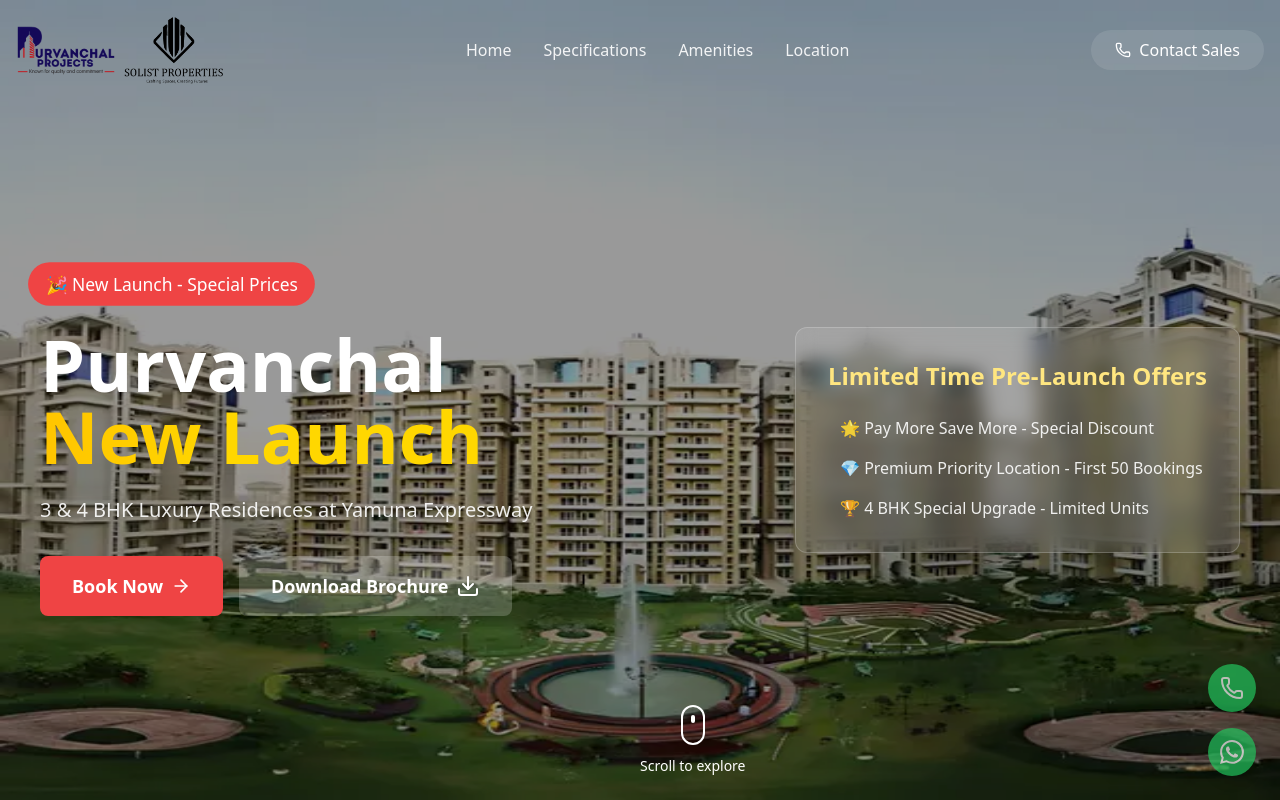
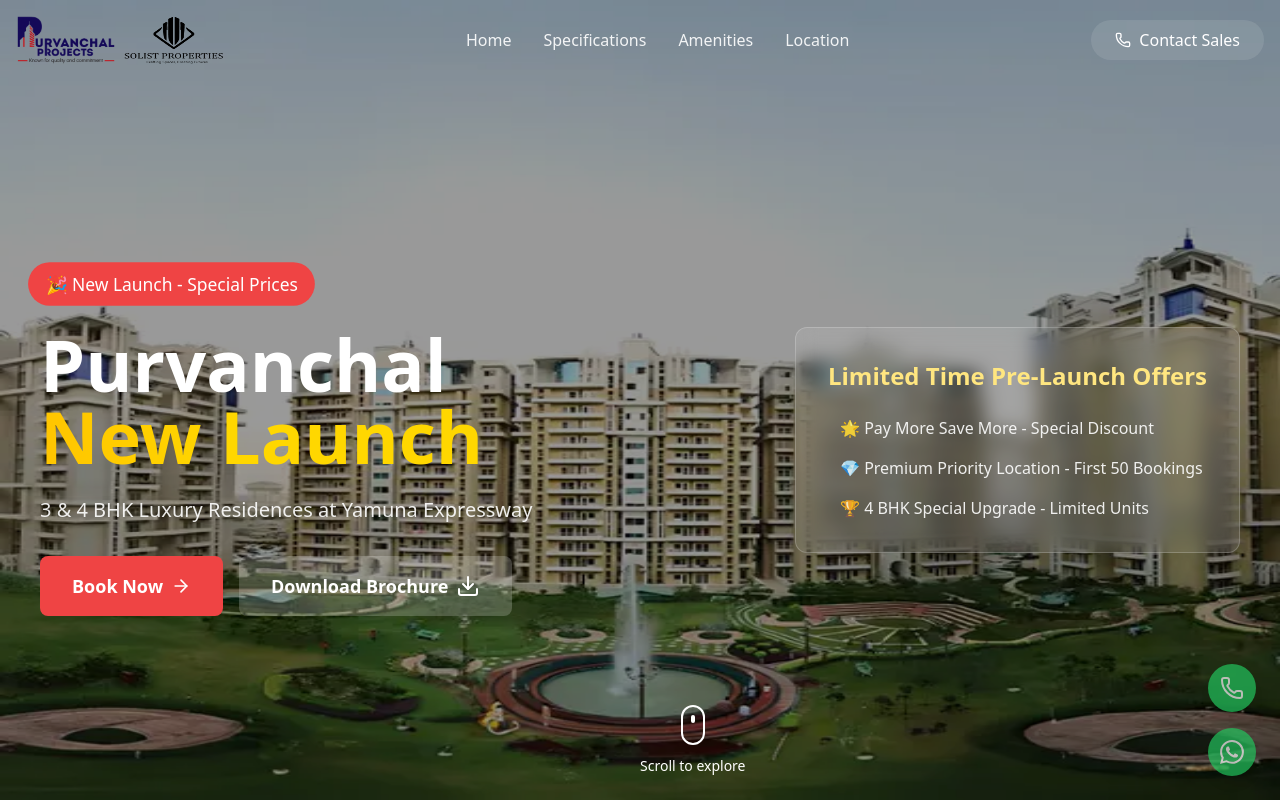
Before and after one commit to gymsewa/purvanchal_Client, a Next.js app in the folder purvanchal_city/: page / in a window 1280 px wide. Shown: the top 800 px of the page. Built offline with nearby package versions, Linux system fonts and the light colour scheme.

Commit message:
fixes in image

```diff
--- a/purvanchal_city/src/app/components/navbar.jsx
+++ b/purvanchal_city/src/app/components/navbar.jsx
@@ -29,8 +29,8 @@
         <div className="flex items-center justify-between">
           <Link href="/" className="flex items-center space-x-2">
             {/* <span className={`font-bold text-xl ${scrolled ? "text-primary" : "text-white"}`}>Purvanchal</span> */}
-            <Image src="/purvanchal-logo.png" alt="Solist Logo" width={100} height={100} />
-            <Image src="/BLACK LOGO-01.png" alt="Solist Logo" width={100} height={100} />
+            <Image src="/purvanchal-logo.png" alt="Solist Logo" width={100} height={60} className="h-12"/>
+            <Image src="/BLACK LOGO-01.png" alt="Solist Logo" width={100} height={60} className="h-12"/>
           </Link>
 
           <div className="hidden md:flex items-center space-x-8">
--- a/purvanchal_city/src/app/layout.js
+++ b/purvanchal_city/src/app/layout.js
@@ -1,5 +1,6 @@
 import { Geist, Geist_Mono } from "next/font/google";
 import "./globals.css";
+import Script from "next/script";
 
 const geistSans = Geist({
   variable: "--font-geist-sans",
@@ -154,6 +155,20 @@
     <html lang="en">
       <head>
 
+      <Script
+          strategy="afterInteractive"
+          src="https://www.googletagmanager.com/gtag/js?id=AW-16848535568"
+        />
+        <Script id="google-analytics" strategy="afterInteractive">
+          {`
+            window.dataLayer = window.dataLayer || [];
+            function gtag(){dataLayer.push(arguments);}
+            gtag('js', new Date());
+
+            gtag('config', 'AW-16848535568');
+          `}
+        </Script>
+
   <link rel="icon" type="image/png" sizes="16x16" href="/purvanchal-logo.png" />
         <link rel="icon" type="image/png" sizes="32x32" href="/purvanchal-logo.png" />
         <link rel="icon" type="image/png" sizes="48x48" href="/purvanchal-logo.png" />
```
